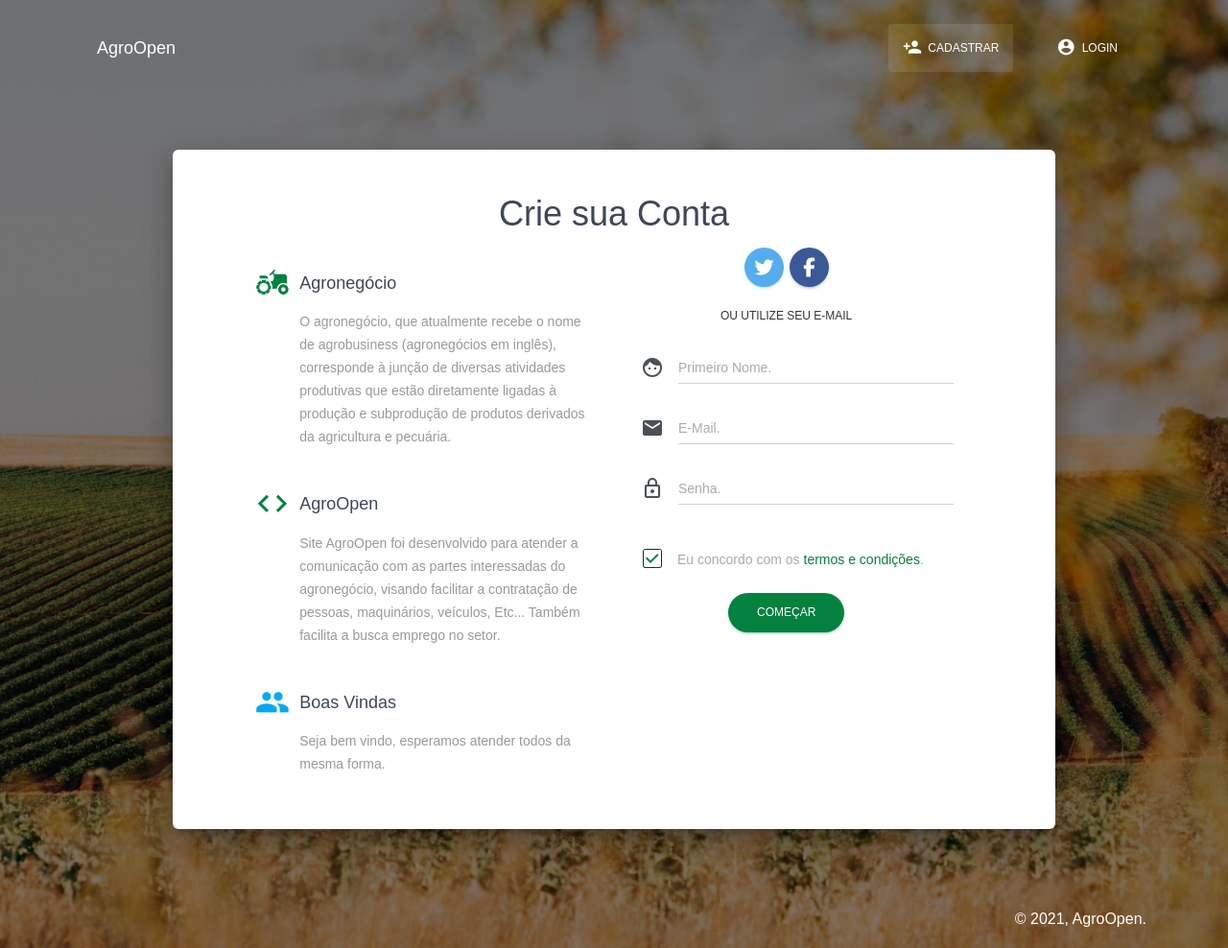
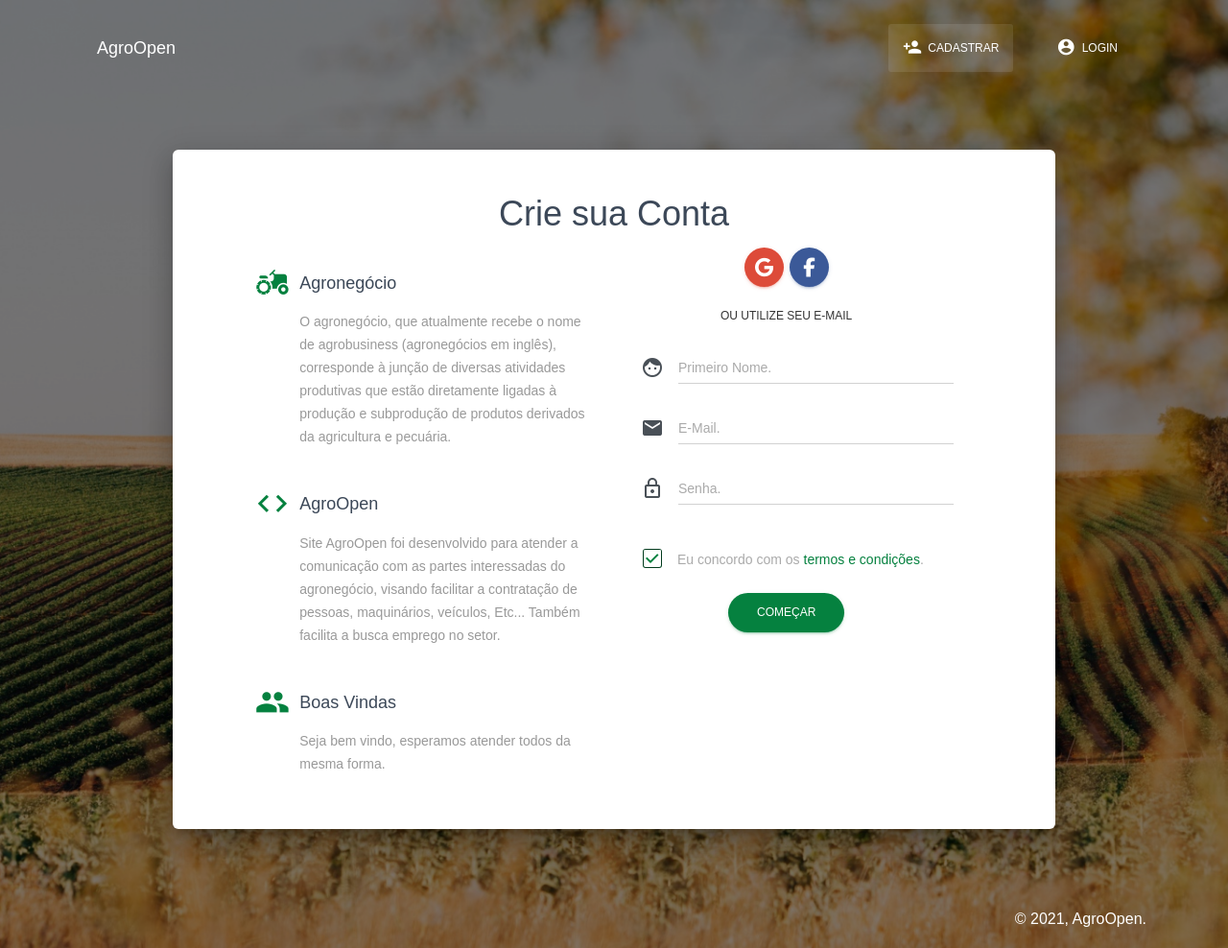
Before and after one commit to Brenins/Projeto-WEB, a website: page paginas/public/register.html in a window 1280 px wide. Shown: the top 988 px of the page at 96% size. Drawn offline with Linux system fonts and the light colour scheme; some packages are replaced by stand-ins of ours.

Commit message:
Ajustes Rapidos

```diff
--- a/paginas/public/register.html
+++ b/paginas/public/register.html
@@ -95,7 +95,7 @@
                       </div>
                     </div>
                     <div class="info info-horizontal">
-                      <div class="icon icon-info">
+                      <div class="icon icon-success">
                         <i class="material-icons">group</i>
                       </div>
                       <div class="description">
@@ -108,8 +108,8 @@
                   </div>
                   <div class="col-md-5 mr-auto">
                     <div class="social text-center">
-                      <button class="btn btn-just-icon btn-round btn-twitter">
-                        <i class="fa fa-twitter"></i>
+                      <button class="btn btn-just-icon btn-round btn-google">
+                        <i class="fa fa-google"></i>
                       </button>
                       <button class="btn btn-just-icon btn-round btn-facebook">
                         <i class="fa fa-facebook"> </i>
```
